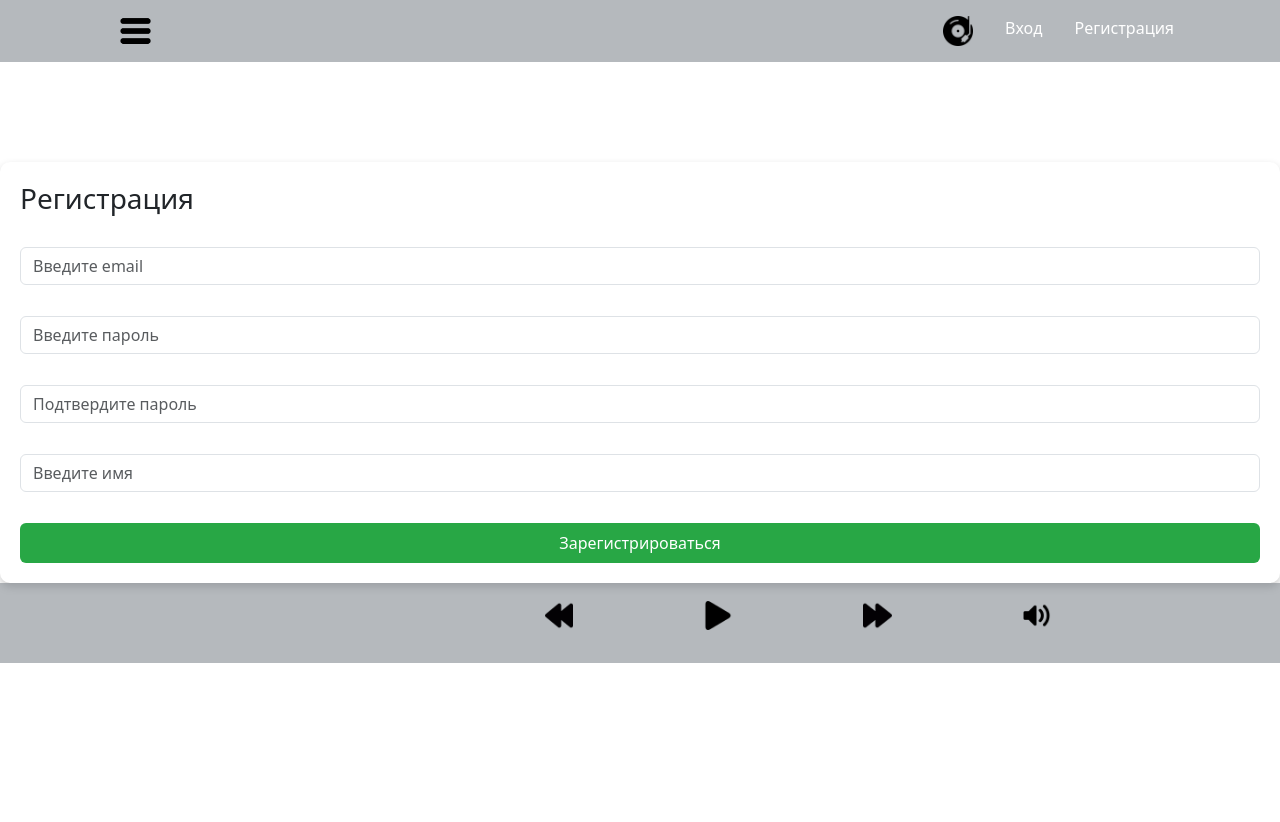
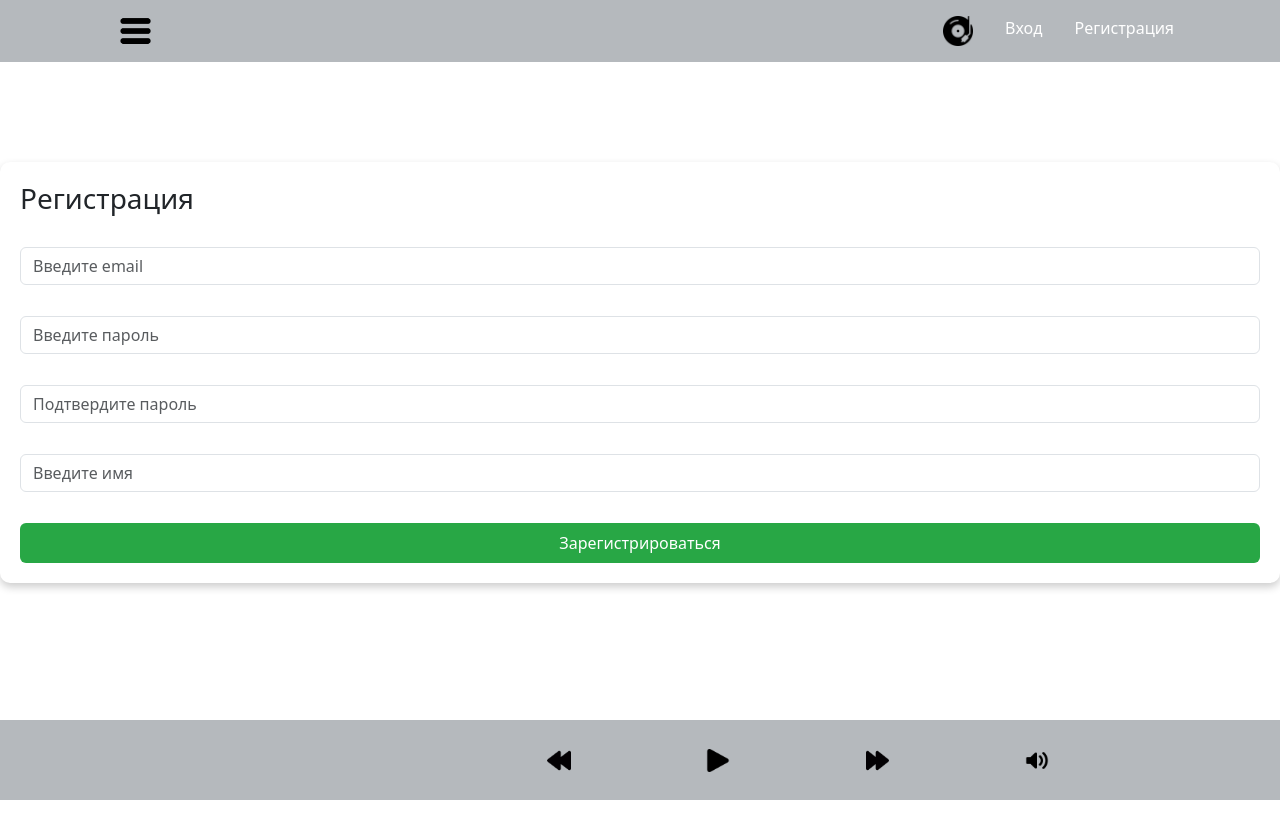
Before and after one commit to KayotPoziloy/thematic_audio_player, a React (Create React App) app in the folder frontend/: page /register in a window 1280 px wide. Before the commit the page ends 800 px from the top, so only its background shows below. Built offline with nearby package versions, Linux system fonts and the light colour scheme; no server answers.

Commit message:
small css fixes

```diff
--- a/frontend/src/components/AudioPlayer/AudioPlayer.scss
+++ b/frontend/src/components/AudioPlayer/AudioPlayer.scss
@@ -8,8 +8,8 @@ button {
 }
 
 .footer-icon-img {
-  max-height: 100%;
-  max-width: 100%;
+  max-height: 57%;
+  max-width: 57%;
 }
 
 label {
--- a/frontend/src/index.css
+++ b/frontend/src/index.css
@@ -26,7 +26,7 @@ body {
 footer{
   z-index: 2;
   max-height: 10%;
-  position: sticky;
+  position: absolute;
   bottom: 0;
 }
 nav{
```
